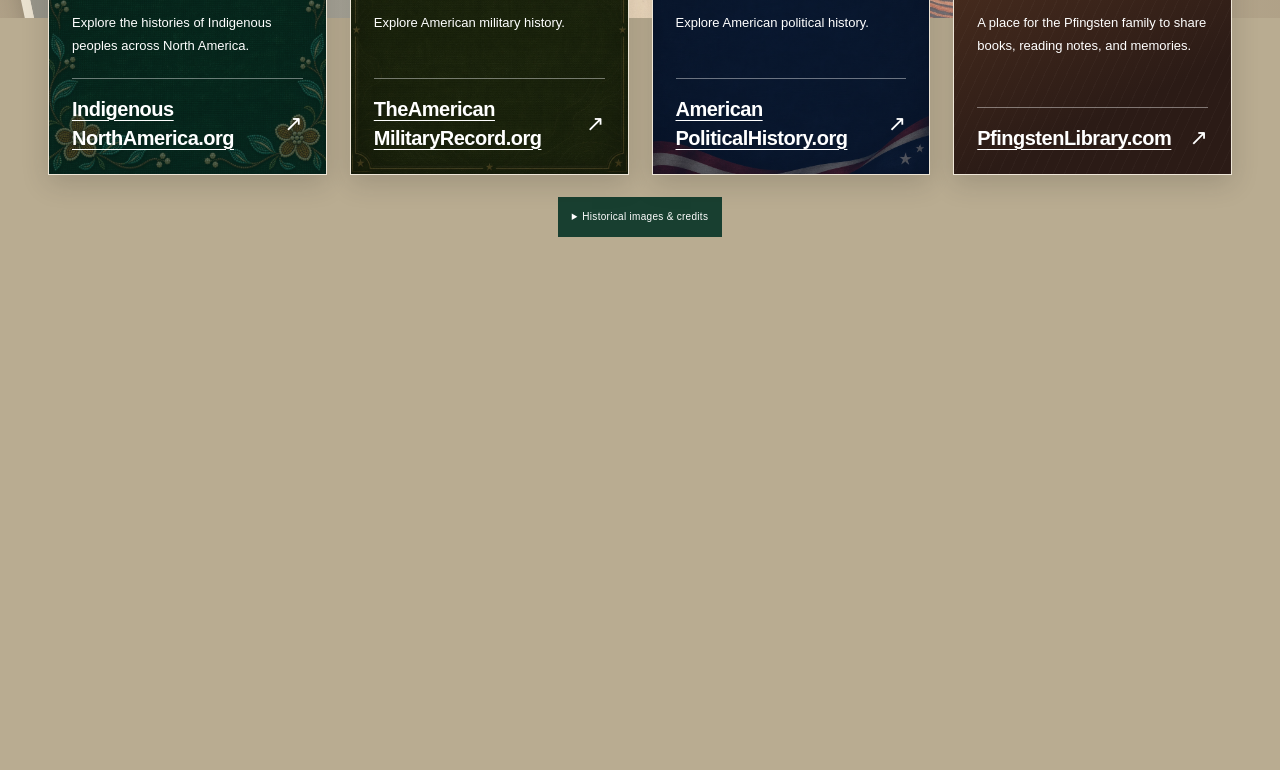
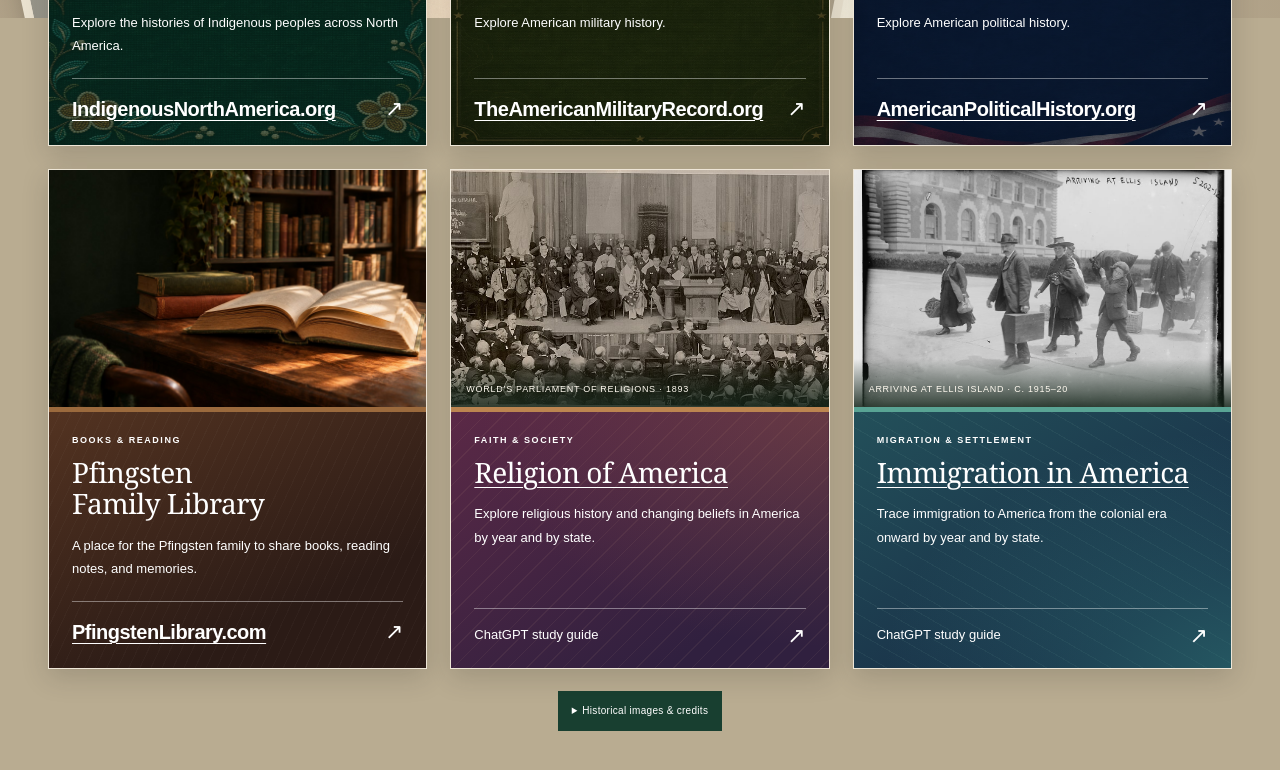
Before and after one commit to Robeywan/RobeyProductions, a plain HTML site: page index.html in a window 1280 px wide. Shown: the part 782-1552 px from the top of the page. Before the commit the page ends 1059 px from the top, so only its background shows below. Drawn offline with Linux system fonts and the light colour scheme.

Commit message:
Add religion and immigration study guides to the collection

```diff
--- a/index.html
+++ b/index.html
@@ -7,7 +7,7 @@
   <meta name="color-scheme" content="light">
   <meta name="theme-color" content="#183f30">
   <title>Robey Productions | History Study Guides</title>
-  <link rel="canonical" href="https://robeyproductions.org/">
+  <link rel="canonical" href="https://robeyproductions.com/">
   <link rel="manifest" href="/app.webmanifest">
   <link rel="icon" type="image/x-icon" href="/favicon.ico?v=gold-1" sizes="16x16 32x32 48x48">
   <link rel="icon" type="image/png" href="/favicon-96.png?v=gold-1" sizes="96x96">
@@ -67,17 +67,31 @@
     .politics .lincoln-portrait { object-position:center 20%; }
     .library .card-art { background:#342217; border-bottom-color:#9b6a3d; }
     .library .card-art > img { object-position:85% 60%; }
+    .religion .card-art { background:#563243; border-bottom-color:#bc8550; }
+    .religion .card-art > img { object-position:center 44%; }
+    .immigration .card-art { background:#244850; border-bottom-color:#59a494; }
+    .immigration .card-art > img { object-position:center 45%; }
     .image-note { position:absolute; bottom:0; left:0; right:0; background:linear-gradient(transparent,#132419da); color:#fffaf0; font-size:9px; letter-spacing:.08em; padding:24px 15px 11px; line-height:1.4; }
     .card-content { display:flex; flex-direction:column; flex:1; padding:23px 23px 21px; color:#fff; background-size:100% 100%; background-position:center; background-repeat:no-repeat; }
     .indigenous .card-content { background-color:#082b24; background-image:linear-gradient(#082b24a3,#082b24a3),url('assets/indigenous-card-background.webp'); }
     .military .card-content { background-color:#20280f; background-image:linear-gradient(#161c0ca3,#161c0ca3),url('assets/military-card-background.webp'); }
     .politics .card-content { background-color:#09162c; background-image:linear-gradient(#09162ca3,#09162ca3),url('assets/politics-card-background.webp'); }
     .library .card-content { background-color:#39251c; background-image:repeating-linear-gradient(115deg,#ffffff06 0 1px,transparent 1px 10px),linear-gradient(155deg,#533321,#2b1b16 72%); }
+    .religion .card-content {
+      background-color:#3c203e;
+      background-image:radial-gradient(ellipse at top right,#a860495c,transparent 65%),repeating-linear-gradient(135deg,#efc49710 0 1px,transparent 1px 13px),linear-gradient(150deg,#5b2946,#30203f 80%);
+    }
+    .immigration .card-content {
+      background-color:#1c3d4b;
+      background-image:radial-gradient(ellipse at bottom right,#358b8370,transparent 65%),repeating-linear-gradient(30deg,#8fc5b211 0 1px,transparent 1px 16px),linear-gradient(150deg,#23505a,#182d46 80%);
+    }
     .card-category { text-transform:uppercase; font-size:9px; font-weight:600; letter-spacing:.17em; color:#fff; margin:0 0 12px; }
     h3 { font-family:Georgia, 'Times New Roman', serif; font-size:28px; font-weight:400; line-height:1.13; letter-spacing:-.5px; margin-bottom:14px; }
     .card-description { color:#fff; font-size:13px; line-height:1.8; margin-bottom:20px; }
     .card-bottom { border-top:1px solid #ffffff66; padding-top:16px; display:flex; align-items:center; justify-content:space-between; gap:10px; margin-top:auto; }
     .domain { font-size:20px; font-weight:700; line-height:1.45; letter-spacing:-.025em; overflow-wrap:anywhere; text-decoration:underline; text-decoration-thickness:1px; text-underline-offset:4px; }
+    .study-guide-title { text-decoration:underline; text-decoration-thickness:1px; text-underline-offset:4px; }
+    .study-guide-platform { font-size:13px; line-height:1.45; }
     .arrow { font-size:22px; line-height:1; color:#fff; flex:none; }
     .credits { width:fit-content; max-width:100%; margin:22px auto 0; padding:9px 14px; background:var(--green); color:#fff; font-size:11px; line-height:1.8; }
     .credits[open] { width:min(640px,100%); padding:16px 20px; }
@@ -88,7 +102,7 @@
     .credits a { text-decoration-thickness:1px; text-underline-offset:3px; }
     .credits a:focus-visible,.credits summary:focus-visible { outline-color:#fff; }
     .page-end { height:40px; }
-    @media (min-width:1280px) { .site-list { grid-template-columns:repeat(4,minmax(0,1fr)); } }
+    @media (min-width:1024px) { .site-list { grid-template-columns:repeat(3,minmax(0,1fr)); } }
     @media (min-width:1700px) { .shell { width:min(1330px,calc(100% - 140px)); } .card-art { height:275px; } }
     @media (max-width:1000px) {
       .shell { width:calc(100% - 48px); }
@@ -210,11 +224,39 @@
             </div>
           </a>
         </li>
+        <li>
+          <a class="site-card religion" href="https://faith-in-america-history.george-robey.chatgpt.site/" aria-labelledby="religion-card-title">
+            <figure class="card-art">
+              <img src="assets/worlds-parliament-of-religions.jpg" width="960" height="439" alt="Delegates gathered onstage at the 1893 World’s Parliament of Religions in Chicago." loading="lazy">
+              <figcaption class="image-note">WORLD’S PARLIAMENT OF RELIGIONS · 1893</figcaption>
+            </figure>
+            <div class="card-content">
+              <p class="card-category">Faith &amp; society</p>
+              <h3 class="study-guide-title" id="religion-card-title">Religion of America</h3>
+              <p class="card-description">Explore religious history and changing beliefs in America by year and by state.</p>
+              <div class="card-bottom"><span class="study-guide-platform">ChatGPT study guide</span><span class="arrow" aria-hidden="true">↗</span></div>
+            </div>
+          </a>
+        </li>
+        <li>
+          <a class="site-card immigration" href="https://immigration-in-america.george-robey.chatgpt.site/" aria-labelledby="immigration-card-title">
+            <figure class="card-art">
+              <img src="assets/arriving-at-ellis-island.jpg" width="1024" height="699" alt="Immigrants, including a child, carrying luggage outside the Ellis Island immigration station." loading="lazy">
+              <figcaption class="image-note">ARRIVING AT ELLIS ISLAND · C. 1915–20</figcaption>
+            </figure>
+            <div class="card-content">
+              <p class="card-category">Migration &amp; settlement</p>
+              <h3 class="study-guide-title" id="immigration-card-title">Immigration in America</h3>
+              <p class="card-description">Trace immigration to America from the colonial era onward by year and by state.</p>
+              <div class="card-bottom"><span class="study-guide-platform">ChatGPT study guide</span><span class="arrow" aria-hidden="true">↗</span></div>
+            </div>
+          </a>
+        </li>
       </ul>
     </section>
     <details class="credits" id="image-credits">
       <summary>Historical images &amp; credits</summary>
-      <p class="credit-intro">Historical photographs and museum artworks come from public collections. The three decorative card backgrounds were created with AI for Robey Productions.</p>
+      <p class="credit-intro">Historical photographs and museum artworks come from public collections. Three decorative card backgrounds were created with AI for Robey Productions.</p>
       <ul>
         <li><a href="https://www.clevelandart.org/art/1982.61">Bandolier (Shoulder) Bag</a>, Anishinaabe (Ojibwe), 1880s? The Cleveland Museum of Art, James Albert and Mary Gardiner Ford Memorial Fund, 1982.61. CC0.</li>
         <li><a href="https://www.clevelandart.org/art/1921.555">Banded Wearing Blanket (Diyugi)</a>, Navajo (Diné) or Zuni, c. 1880–90. The Cleveland Museum of Art, Gift of J. H. Wade, 1921.555. CC0.</li>
@@ -225,6 +267,8 @@
         <li><a href="https://www.loc.gov/pictures/item/2016844711/">Suffrage parade</a>, March 3, 1913. Library of Congress. No known restrictions on publication.</li>
         <li><a href="https://www.loc.gov/item/2004671911/">Frederick Douglass</a>, George Francis Schreiber, April 26, 1870. Library of Congress. No known restrictions on publication.</li>
         <li>Library illustration from the <a href="https://pfingstenlibrary.com/">Pfingsten Family Library</a> homepage.</li>
+        <li><a href="https://dlg.usg.edu/record/nge_ngen_m-10216">World’s Parliament of Religions</a>, Chicago, 1893. Digital Library of Georgia and Wikimedia Commons. Public domain.</li>
+        <li><a href="https://www.loc.gov/item/2014710704/">Arriving at Ellis Island</a>, Bain News Service, c. 1915–20. Library of Congress, LC-DIG-ggbain-30547. No known restrictions on publication.</li>
       </ul>
     </details>
     <div class="page-end" aria-hidden="true"></div>
--- a/service-worker.js
+++ b/service-worker.js
@@ -1,5 +1,5 @@
 const cachePrefix = "robey-productions-app-";
-const cacheName = cachePrefix + "1";
+const cacheName = cachePrefix + "2";
 const pages = new Map([
   ["/", "/"],
   ["/index.html", "/"],
@@ -16,6 +16,7 @@ const artwork = [
   "/favicon.ico?v=gold-1",
   "/favicon-96.png?v=gold-1",
   "/apple-touch-icon.png?v=gold-1",
+  "/assets/arriving-at-ellis-island.jpg",
   "/assets/blanket.jpg",
   "/assets/douglass.jpg",
   "/assets/history.jpg",
@@ -27,7 +28,8 @@ const artwork = [
   "/assets/military.jpg",
   "/assets/pfingsten-library.jpg",
   "/assets/politics-card-background.webp",
-  "/assets/washington.jpg"
+  "/assets/washington.jpg",
+  "/assets/worlds-parliament-of-religions.jpg"
 ];
 const staticFiles = new Set([...appFiles, ...artwork]);
 
```
Also changed, not shown: assets/image-sources.json (+24 -0 lines), assets/arriving-at-ellis-island.jpg (added), assets/worlds-parliament-of-religions.jpg (added).
